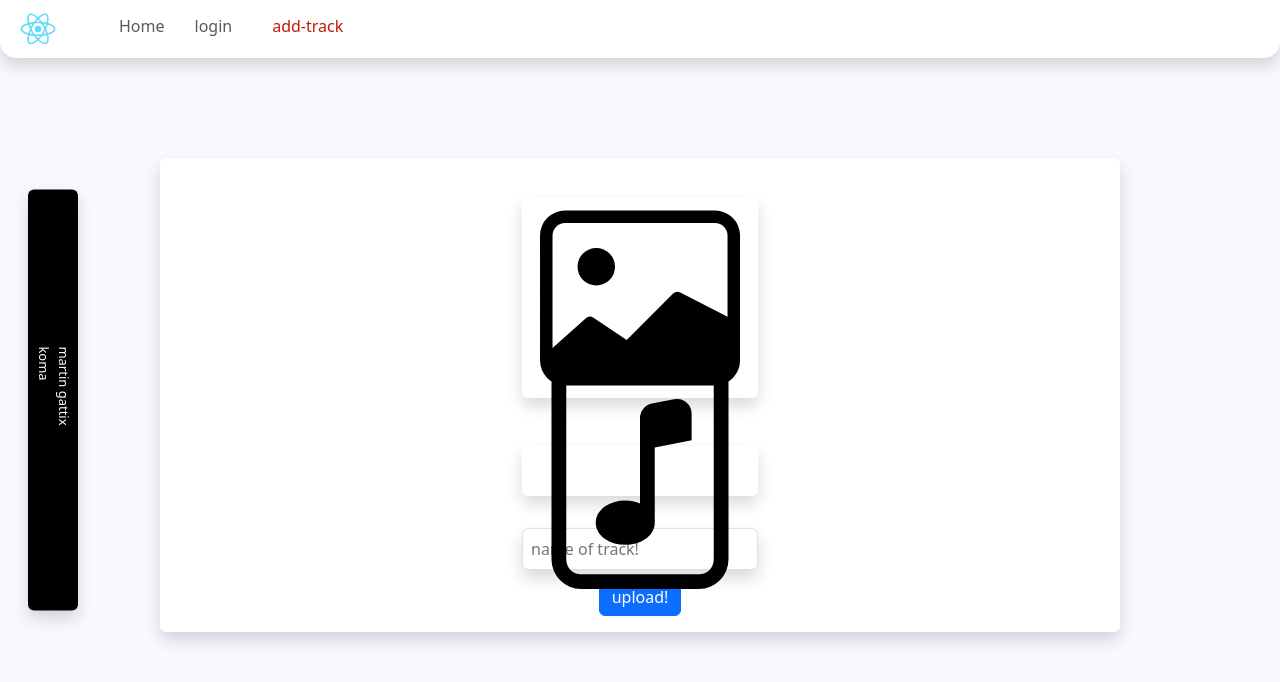
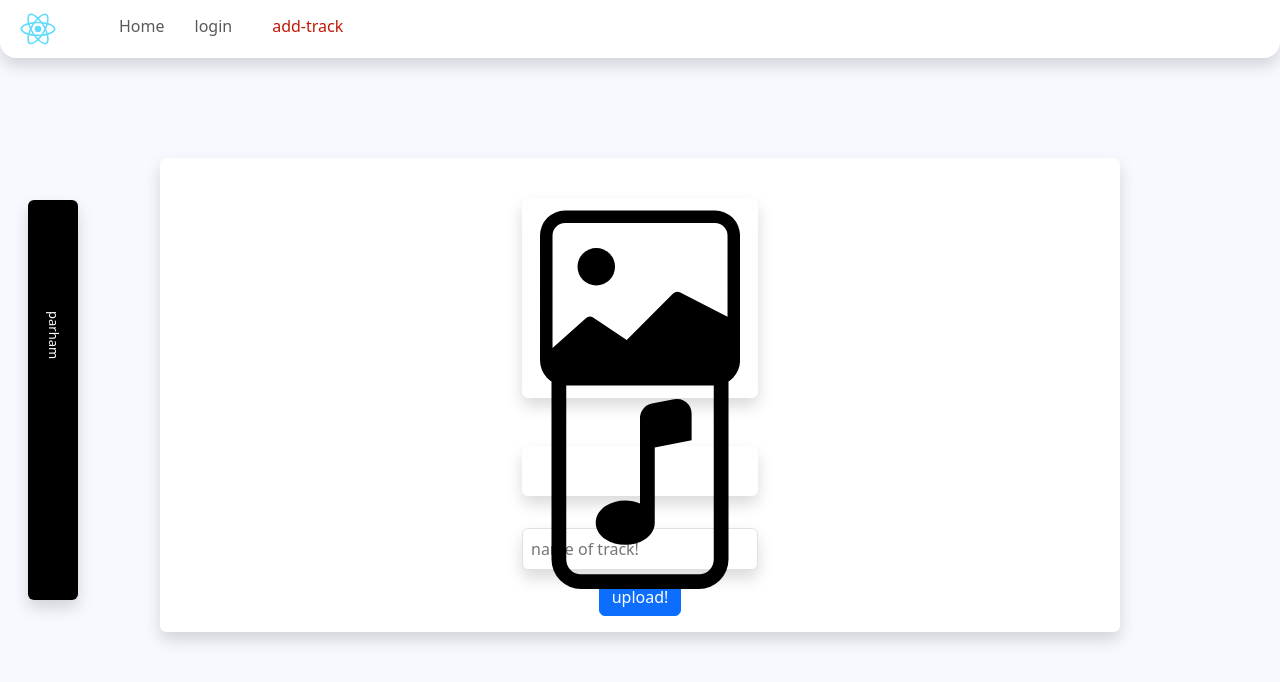
Before and after one commit to parham-snk/soundcloud, a React (Create React App) app: page /addTrack in a window 1280 px wide. Shown: the top 682 px of the page. Built offline with nearby package versions, Linux system fonts and the light colour scheme; the HTML template or start-up script is replaced by a standard one.

Commit message:
add some feature to player and fix some bugs

```diff
--- a/src/pages/components/player.jsx
+++ b/src/pages/components/player.jsx
@@ -1,17 +1,30 @@
-import { useEffect, useState } from "react"
+import { useContext, useEffect, useState } from "react"
 import { DiscFill, Pause, PlayFill, VolumeMuteFill, VolumeOff, VolumeDown, ListUl } from "react-bootstrap-icons"
 import { Link } from "react-router-dom"
+import { Context } from "../context/context"
 const Player = props => {
-    const [play, setPlay] = useState(true)
-    const [mute, setMute] = useState(false)
+    const { playAudio, pauseAudio, audio, muted } = useContext(Context)
+    const [play, setPlay] = useState(audio.status)
+    const [mute, setMute] = useState(true)
+
+    useEffect(() => {
+        setPlay(audio.status)
+    }, [audio])
+    useEffect(() => {
+        if (play) playAudio()
+        else pauseAudio()
+    }, [play])
+    useEffect(() => {
+        muted(mute)
+    }, [mute])
     useEffect(() => {
         document.getElementById("player").onmousedown = (e) => {
-            document.getElementById("player").onmousemove=(e)=>{
-                let x=e.pageX-(e.pageX+e.offsetX)
+            document.getElementById("player").onmousemove = (e) => {
+                let x = e.pageX - (e.pageX + e.offsetX)
                 console.log(x)
-                let y= e.pageY-(e.pageY-e.offsetY)
+                let y = e.pageY - (e.pageY - e.offsetY)
                 // document.getElementById("player").style.marginTop=`${y}px`
-                document.getElementById("player").style.left=`150px`
+                document.getElementById("player").style.left = `150px`
             }
         }
 
@@ -39,8 +52,8 @@ const Player = props => {
                     }
 
                     <Link>
-                        <p>martin gattix </p>
-                        <p>koma</p>
+                        <p>parham</p>
+                        <p>{audio.name}</p>
                     </Link>
 
                     <ListUl className="end-0 mt-2" />
@@ -50,7 +63,9 @@ const Player = props => {
                 <div id="player" className="d-flex flex-column justify-content-center align-items-center">
                     <DiscFill className="my-1" />
                     <PlayFill className="my-2 " onClick={() => {
-                        setPlay(true)
+                        if (audio.url) {
+                            setPlay(true)
+                        }
                     }} />
                     {
                         !mute &&
@@ -65,8 +80,8 @@ const Player = props => {
                         }} />
                     }
                     <Link className="rounded-5">
-                        <p>martin gattix </p>
-                        <p>koma</p>
+                        <p>parham</p>
+                        <p>{audio.name}</p>
                     </Link>
                     <ListUl className="end-0 mt-2" />
                 </div>
--- /dev/null
+++ b/src/pages/context/context.jsx
@@ -0,0 +1,48 @@
+import { useContext, createContext, useState, useEffect, useRef } from "react";
+
+const Context = createContext()
+
+const ContextProvider = (props) => {
+    const audioRef = useRef(new Audio())   // ✅ فقط یک بار ساخته میشه
+    const [audio, setAudio] = useState({
+        name: null,
+        status: false,
+        url: null
+    })
+    audioRef.current.onended=()=>{
+        setAudio({...audio,status:false})
+    }
+    const playAudio = () => {
+        audioRef.current.play()
+        setAudio((prev) => ({ ...prev, status: true }))
+    }
+
+    const pauseAudio = () => {
+        audioRef.current.pause()
+        setAudio((prev) => ({ ...prev, status: false }))
+    }
+
+    const muted=(value)=>{
+        if(value){
+            audioRef.current.volume=1
+        }else{
+            audioRef.current.volume=0
+        }
+    }
+    useEffect(() => {
+        if (audioRef.current.played) {
+            audioRef.current.pause()
+            if (audio.url) {
+                audioRef.current.src = audio.url
+            }
+        }
+    }, [audio.url])
+
+    return (
+        <Context.Provider value={{ audio, setAudio, playAudio, pauseAudio,muted }}>
+            {props.children}
+        </Context.Provider>
+    )
+}
+
+export { Context, ContextProvider }
--- a/src/pages/pannels/addTrack.jsx
+++ b/src/pages/pannels/addTrack.jsx
@@ -1,10 +1,12 @@
 
-import { useEffect, useState } from "react"
+import { useContext, useEffect, useState } from "react"
 import Section from "../components/section"
 import TagEle from "../components/tag"
 import { Image, FileMusic } from "react-bootstrap-icons"
 import axios from "axios"
+import { Context } from "../context/context"
 const AddTrack = props => {
+    const { audio, setAudio, playAudio, pauseAudio } = useContext(Context)
     const [name, setName] = useState(null)
     const [image, setImage] = useState(null)
     const [track, setTrack] = useState(null)
@@ -19,7 +21,7 @@ const AddTrack = props => {
         formData.set("name", name)
         formData.set("image", imgFile)
         formData.set("track", audioFile)
-        axios.post("http://192.168.1.243:8080/upload", formData).then(res => console.log(formData))
+        axios.post("http://localhost:8080/upload", formData).then(res => console.log(formData))
     }
     return (
         <Section>
@@ -56,9 +58,25 @@ const AddTrack = props => {
             {
                 track &&
                 <div className="d-flex">
-                    <audio src={track} controls className="" ></audio>
-                    <button onClick={() => {
+                    <button onClick={async () => {
+                        await setAudio({
+                            name: name,
+                            image,
+                            status: true,
+                            url: track
+                        })
+                        playAudio()
+                    }}>start music</button>
+                    <button onClick={async() => {
                         setTrack(null)
+                        playAudio()
+
+                        await setAudio({
+                            name: null,
+                            image:null,
+                            status: false,
+                            url: null
+                        })
                     }}>remove audio</button>
                 </div>
             }
```
Also changed, not shown: src/router/router.jsx (+8 -4 lines).
